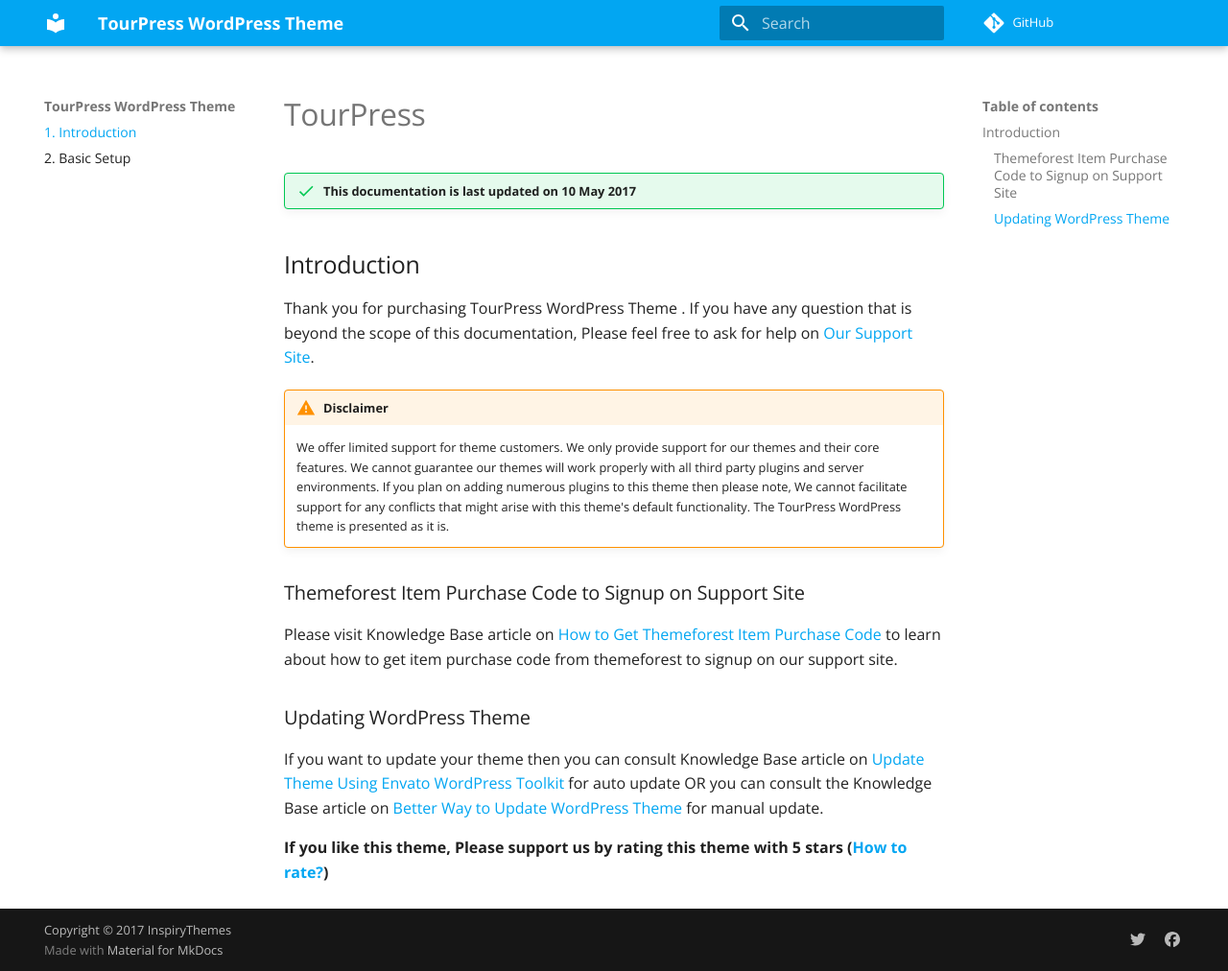
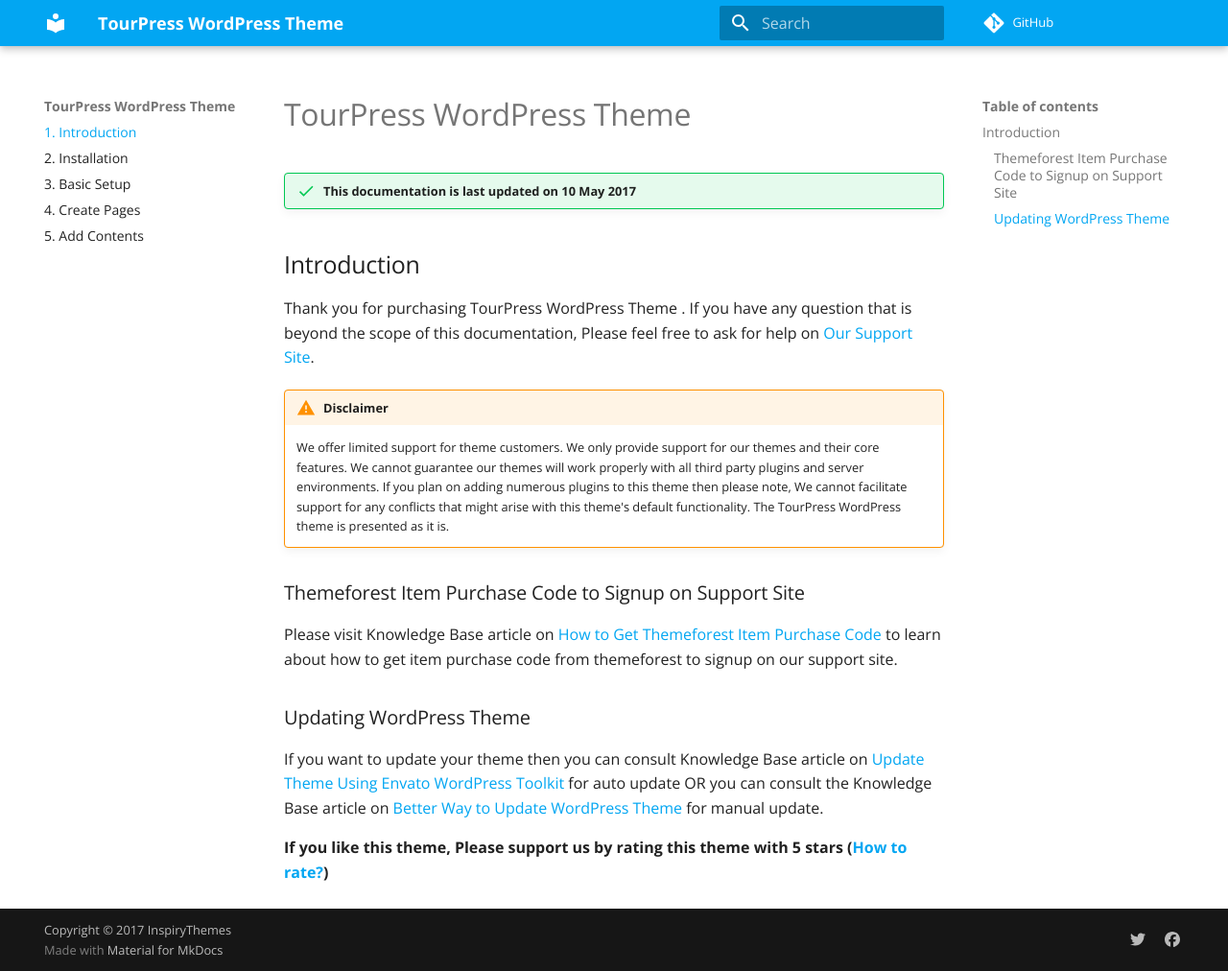
Before and after one commit to fahidjavid/doc-test, an MkDocs documentation site: the page built from docs/index.md, in a window 1280 px wide and 1012 px high. Shown: the whole window at 96% size. Built offline with MkDocs 1.6.1 and Material for MkDocs 9.7.7, drawn with Linux system fonts in a browser that asks for light colours; comment, search, counter and statistics services are not loaded; old or Windows-style settings are respelled for this version of MkDocs.

Commit message:
Added pages and posts files and updated installation section

```diff
--- a/docs/index.md
+++ b/docs/index.md
@@ -1,4 +1,4 @@
-# TourPress
+# TourPress WordPress Theme
 
 !!! success "This documentation is last updated on 10 May 2017"
 
--- a/mkdocs.yml
+++ b/mkdocs.yml
@@ -39,7 +39,10 @@
 
 pages:
     - 1. Introduction: index.md
-    - 2. Basic Setup: about.md
+    - 2. Installation: installation.md
+    - 3. Basic Setup: basic-setup.md
+    - 4. Create Pages: pages.md
+    - 5. Add Contents: posts.md
 
 
 markdown_extensions:
```
Also changed, not shown: docs/installation.md (added, +54 -0 lines), docs/pages.md (added, +26 -0 lines), docs/posts.md (added).
